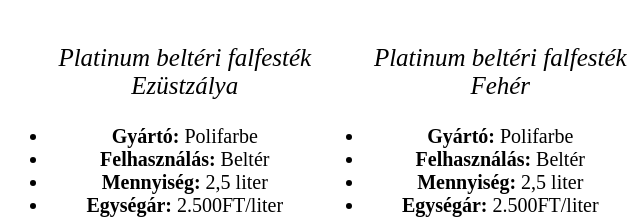
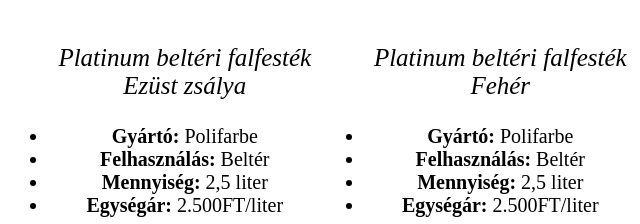
Before and after one commit to vkristof2006/DIY-web-ruh-z, a plain HTML site: page index.html in a window 1280 px wide. Shown: the part 533-757 px from the top of the page, 633-1273 px from the left. Drawn offline with Linux system fonts and the light colour scheme.

Commit message:
Add files via upload

```diff
--- a/index.html
+++ b/index.html
@@ -58,7 +58,7 @@
         </td>
         <td>
           <ul>
-            <p>Platinum beltéri falfesték Ezüstzálya</p>
+            <p>Platinum beltéri falfesték Ezüst zsálya</p>
             <li><b>Gyártó:</b> Polifarbe</li>
             <li><b>Felhasználás:</b> Beltér</li>
             <li><b>Mennyiség:</b> 2,5 liter</li>
```
